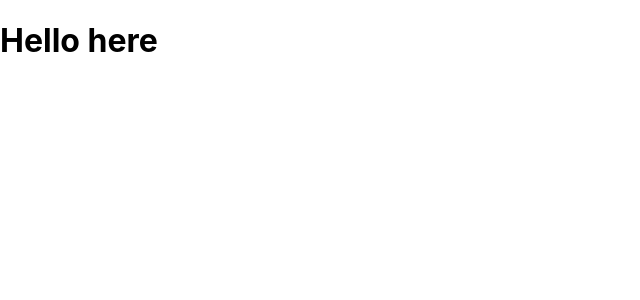
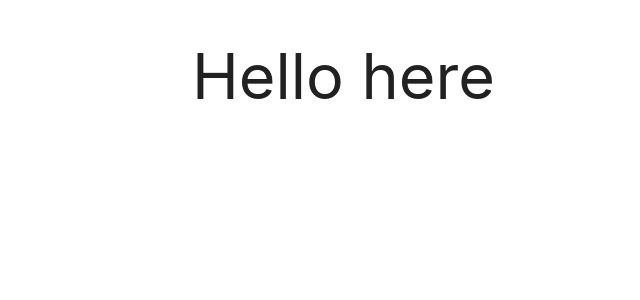
Before and after one commit to alexhyriavets/ghrepos, a React (Create React App) app: page / in a window 1280 px wide. Shown: the top 300 px of the page, without its empty margins (0-640 px from the left). Built offline with nearby package versions, Linux system fonts and the light colour scheme.

Commit message:
Feat: Add router

```diff
--- a/package.json
+++ b/package.json
@@ -10,8 +10,10 @@
     "@types/node": "^12.0.0",
     "@types/react": "^16.9.0",
     "@types/react-dom": "^16.9.0",
+    "@types/react-router-dom": "^5.1.4",
     "react": "^16.13.1",
     "react-dom": "^16.13.1",
+    "react-router-dom": "^5.1.2",
     "react-scripts": "3.4.1",
     "typescript": "~3.7.2"
   },
--- a/public/index.html
+++ b/public/index.html
@@ -24,6 +24,8 @@
       work correctly both with client-side routing and a non-root public URL.
       Learn how to configure a non-root public URL by running `npm run build`.
     -->
+    <link rel="stylesheet" href="https://cdnjs.cloudflare.com/ajax/libs/materialize/1.0.0/css/materialize.min.css">
+
     <title>React App</title>
   </head>
   <body>
@@ -39,5 +41,6 @@
       To begin the development, run `npm start` or `yarn start`.
       To create a production bundle, use `npm run build` or `yarn build`.
     -->
+    <script src="https://cdnjs.cloudflare.com/ajax/libs/materialize/1.0.0/js/materialize.min.js"></script>
   </body>
 </html>
--- a/src/App.tsx
+++ b/src/App.tsx
@@ -2,7 +2,7 @@ import React from 'react';
 
 export const App = () => {
   return (
-    <div>
+    <div className='container'>
       <h1>Hello here</h1>
     </div>
   );
--- a/src/index.tsx
+++ b/src/index.tsx
@@ -1,5 +1,7 @@
 import React from 'react';
 import ReactDOM from 'react-dom';
+
+import { BrowserRouter, Switch, Route } from 'react-router-dom'
 
 import './index.css';
 
@@ -9,7 +11,11 @@ import * as serviceWorker from './serviceWorker';
 
 ReactDOM.render(
   <React.StrictMode>
-    <App />
+    <BrowserRouter>
+      <Switch>
+        <Route path='/' component={App} />
+      </Switch>
+    </BrowserRouter>
   </React.StrictMode>,
   document.getElementById('root')
 );
```
Also changed, not shown: 1 other file (tests, documents, lock files or other folders).
